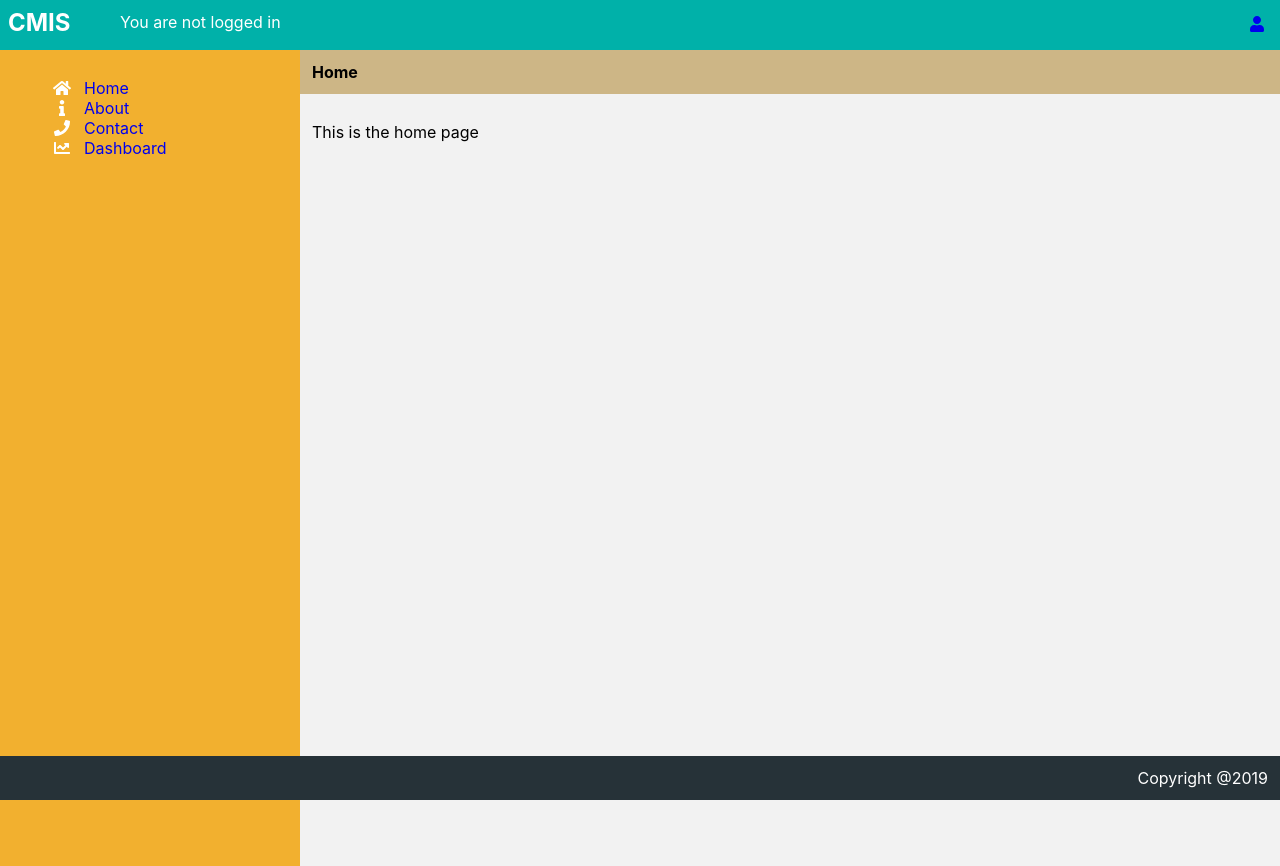
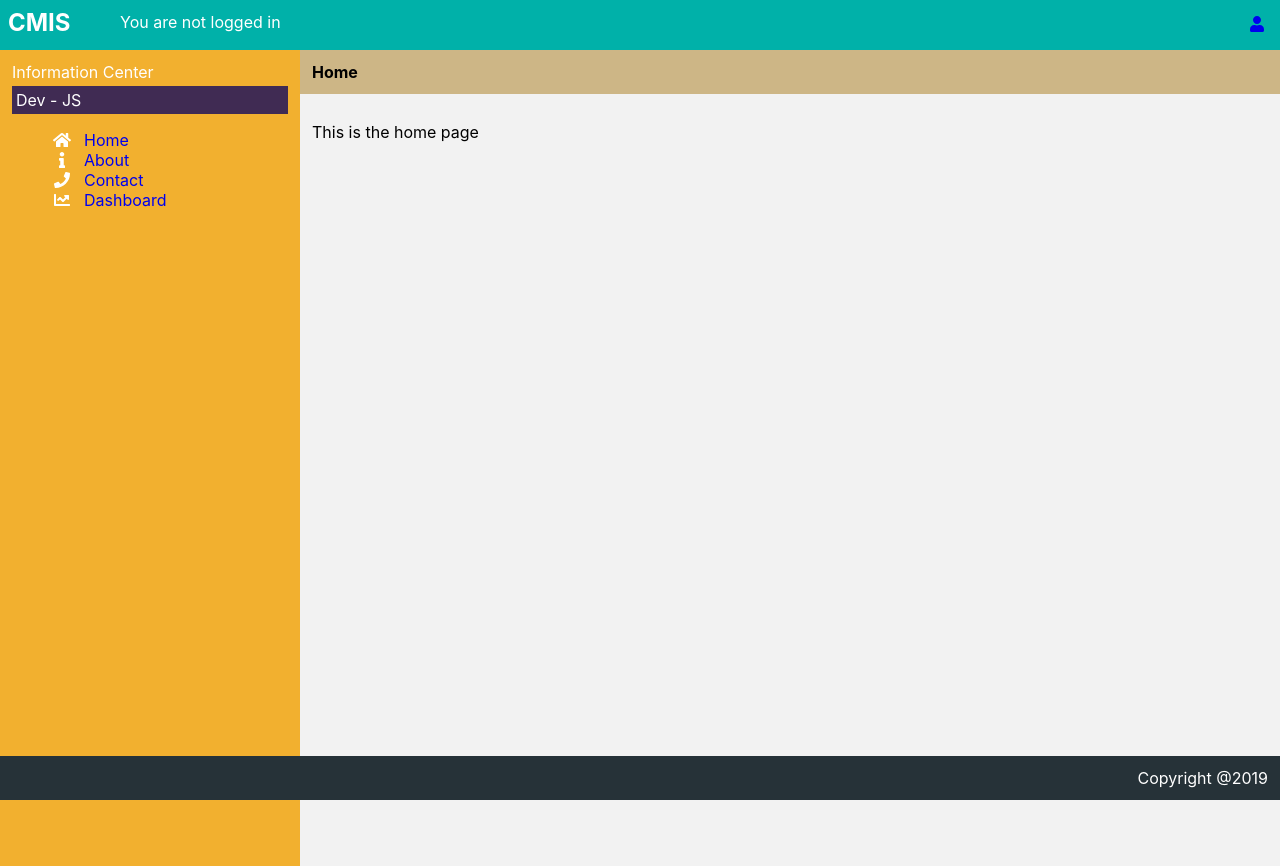
Before and after one commit to anaszakaria/react-app, a React (Create React App) app: page / in a window 1280 px wide. Built offline with nearby package versions, Linux system fonts and the light colour scheme.

Commit message:
Added children component on LeftPanel

```diff
--- a/src/components/LeftPanel.js
+++ b/src/components/LeftPanel.js
@@ -8,6 +8,10 @@ export default class LeftPanel extends Component {
         super(props)
         this.state = {
             leftpanel: true,
+            info: {
+                category: 'Dev',
+                tag: 'JS'
+            },
             menuLists: [
                 { id: 'list001', text: 'Home ', icon: 'home', url: '/'},
                 { id: 'list002', text: 'About ', icon: 'info', url: '/about'},
@@ -24,6 +28,9 @@ export default class LeftPanel extends Component {
     render() {
         return (
             <section style={styles.container}>
+                <InfoCenter>
+                    <Info info={this.state.info} size="small" />
+                </InfoCenter>
                 <ul>
                     {
                         this.state.menuLists.map(item => {
@@ -39,6 +46,25 @@ export default class LeftPanel extends Component {
     }
 }
 
+function InfoCenter({ children }) {
+    return (
+        <div>
+            <div style={styles.infoCenterContainer}>
+                <span>Information Center</span>
+            </div>
+            {children}
+        </div>
+    )
+}
+
+function Info({ info }) {
+    return (
+        <div style={styles.infoContainer}>
+            <span>{info.category} - {info.tag}</span>
+        </div>
+    )
+}
+
 const styles = {
     container: {
         float: 'left',
@@ -50,6 +76,13 @@ const styles = {
         height: 'calc(100% - 45px)',
         minHeight: '816px'
     },
+    infoCenterContainer: {
+        paddingBottom: '4px'
+    },
+    infoContainer: {
+        background: '#402B53',
+        padding: '4px'
+    },
     icons: {
         marginRight: '12px'
     }
```
